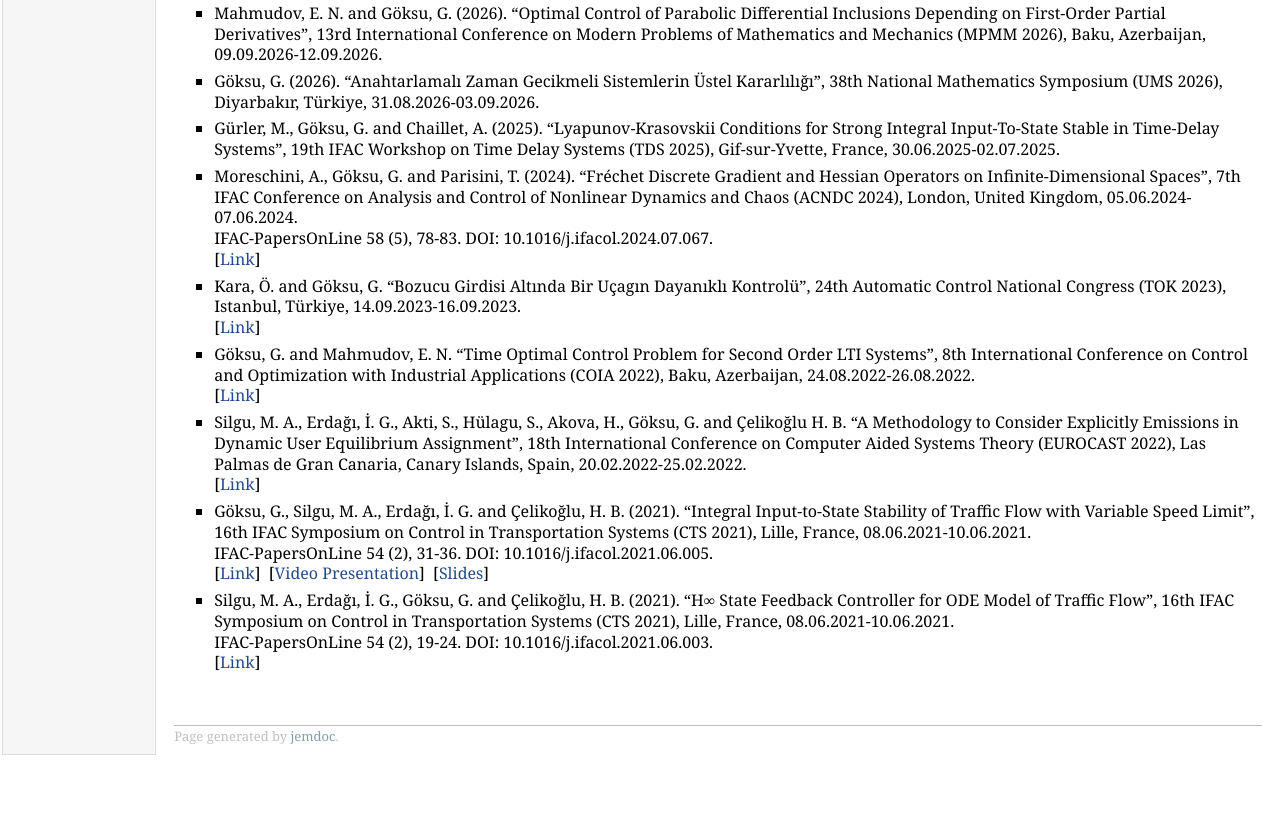
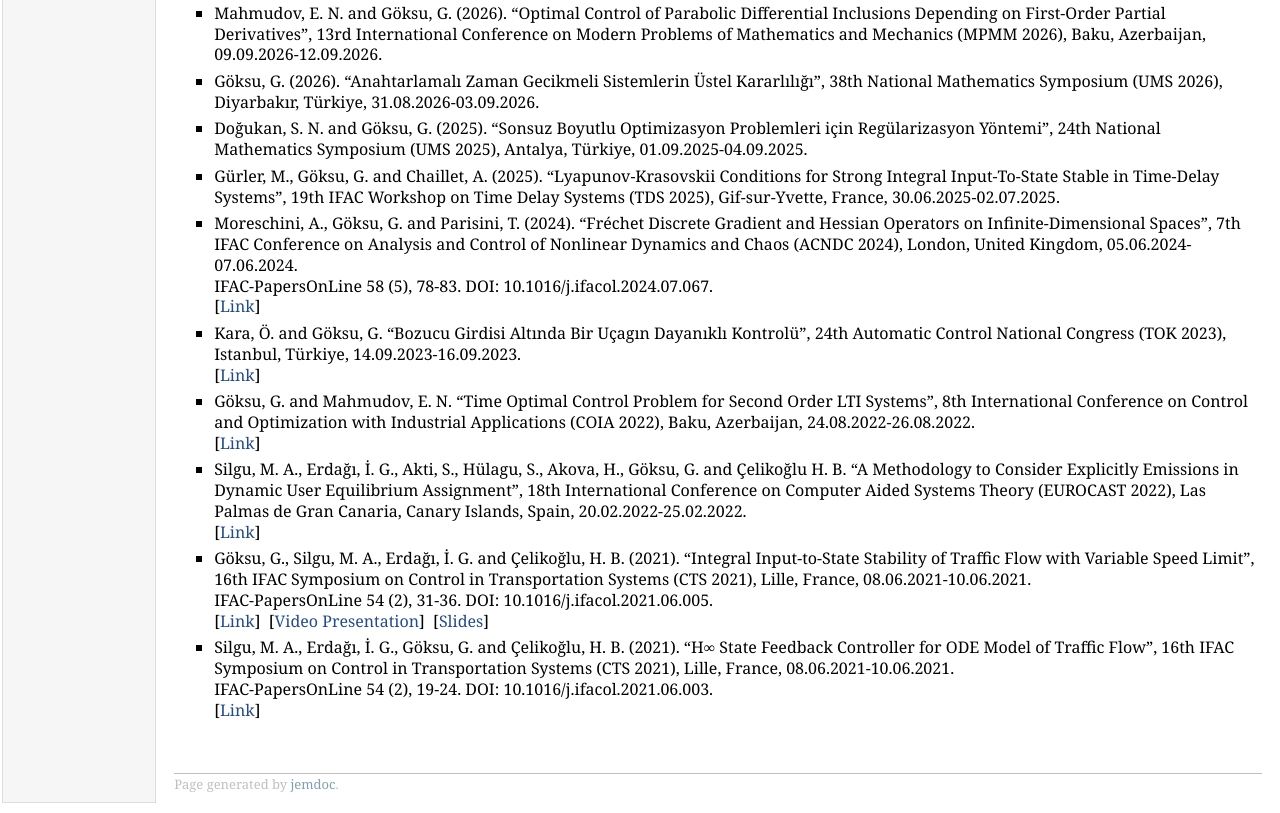
Before and after one commit to gokhangoksu/gokhangoksu.github.io, a plain HTML site: page publications/index.html in a window 1280 px wide. Shown: the part 968-1781 px from the top of the page. Before the commit the page ends 1733 px from the top, so only its background shows below. Drawn offline with Linux system fonts and the light colour scheme.

Commit message:
Update index.html

```diff
--- a/publications/index.html
+++ b/publications/index.html
@@ -77,6 +77,8 @@
 </li>
 <li><p>Göksu, G. (2026). “Anahtarlamalı Zaman Gecikmeli Sistemlerin Üstel Kararlılığı”, 38th National Mathematics Symposium (UMS 2026), Diyarbakır, Türkiye, 31.08.2026-03.09.2026.<br />
 </li>
+<li><p>Doğukan, S. N. and Göksu, G. (2025). “Sonsuz Boyutlu Optimizasyon Problemleri için Regülarizasyon Yöntemi”, 24th National Mathematics Symposium (UMS 2025), Antalya, Türkiye, 01.09.2025-04.09.2025.<br />
+</li>
 <li><p>Gürler, M., Göksu, G. and Chaillet, A. (2025). “Lyapunov-Krasovskii Conditions for Strong Integral Input-To-State Stable in Time-Delay Systems”, 19th IFAC Workshop on Time Delay Systems (TDS 2025), Gif-sur-Yvette, France, 30.06.2025-02.07.2025.<br />
 </li>
 <li><p>Moreschini, A., Göksu, G. and Parisini, T. (2024). “Fréchet Discrete Gradient and Hessian Operators on Infinite-Dimensional Spaces”, 7th IFAC Conference on Analysis and Control of Nonlinear Dynamics and Chaos (ACNDC 2024), London, United Kingdom, 05.06.2024-07.06.2024.<br />
```
